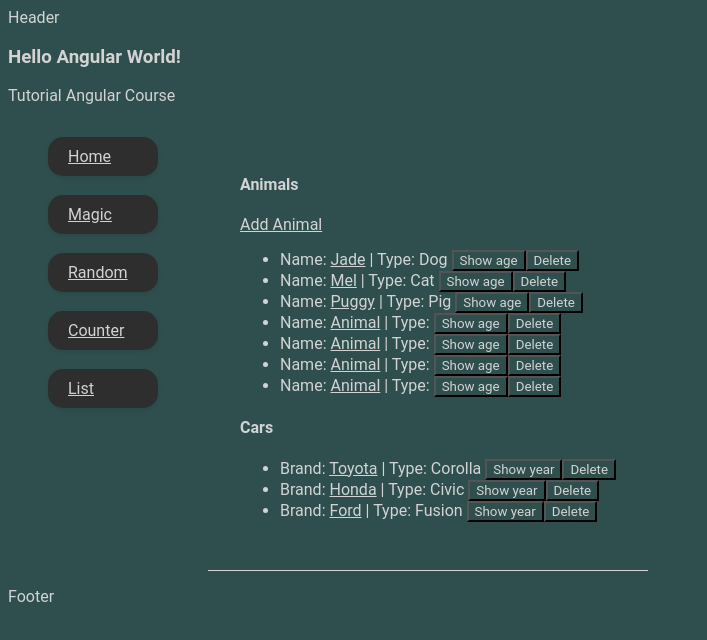
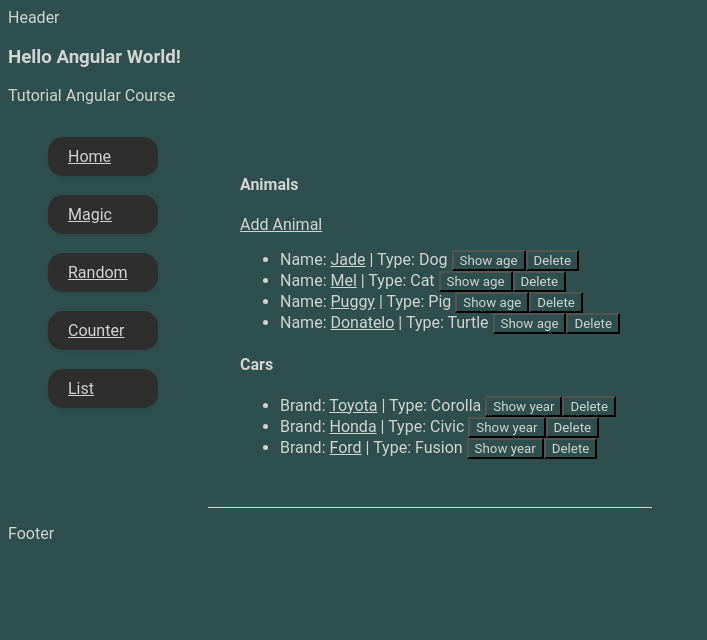
Before and after one commit to rcamarano/curso-angular, an Angular app: page /list in a window 1280 px wide. Shown: the top 640 px of the page, without its empty margins (0-707 px from the left). Built offline with nearby package versions, Linux system fonts and the light colour scheme; data requests are answered from the project's data file.

Commit message:
Add animal working, sending POST to mock API

```diff
--- a/db.json
+++ b/db.json
@@ -19,28 +19,10 @@
       "age": 2
     },
     {
-      "id": "da66",
-      "name": "Animal",
-      "type": "",
-      "age": 0
-    },
-    {
-      "id": "aa41",
-      "name": "Animal",
-      "type": "",
-      "age": 0
-    },
-    {
-      "id": "9e9b",
-      "name": "Animal",
-      "type": "",
-      "age": 0
-    },
-    {
-      "id": "0645",
-      "name": "Animal",
-      "type": "",
-      "age": 0
+      "id": "31cc",
+      "name": "Donatelo",
+      "type": "Turtle",
+      "age": 28
     }
   ],
   "cars": [
--- a/src/app/app.module.ts
+++ b/src/app/app.module.ts
@@ -1,7 +1,7 @@
 import { NgModule } from '@angular/core';
 import { BrowserModule, provideClientHydration } from '@angular/platform-browser';
 import { FormsModule, ReactiveFormsModule } from '@angular/forms';
-import { HttpClientModule } from '@angular/common/http';
+import { HttpClientModule, provideHttpClient, withFetch } from '@angular/common/http';
 
 import { AppRoutingModule } from './app-routing.module';
 import { AppComponent } from './app.component';
@@ -21,6 +21,7 @@ import { TwoWayBindComponent } from './components/two-way-bind/two-way-bind.comp
 import { ItemDetailComponent } from './components/item-detail/item-detail.component';
 import { ItemDetailCarComponent } from './components/item-detail-car/item-detail-car.component';
 import { AddAnimalComponent } from './components/add-animal/add-animal.component';
+import { ListService } from './services/list.service';
 
 @NgModule({
   declarations: [
@@ -51,7 +52,8 @@ import { AddAnimalComponent } from './components/add-animal/add-animal.component
     ReactiveFormsModule,
   ],
   providers: [
-    provideClientHydration()
+    provideClientHydration(),
+    provideHttpClient(withFetch()),
   ],
   bootstrap: [AppComponent]
 })
--- a/src/app/components/add-animal/add-animal.component.html
+++ b/src/app/components/add-animal/add-animal.component.html
@@ -1,16 +1,16 @@
 <h3>Add a new animal to the list</h3>
-<form [formGroup]="addAnimal" class="forms" (ngSubmit)="SaveData">
+<form [formGroup]="addAnimal" class="forms" (ngSubmit)="SaveData()">
     <div class="form-group">
         <label for="name">Name:</label>
         <input type="text" id="name" name="name" placeholder="Enter tha animal's name" formControlName="name" required>
     </div>
     <div class="form-group">
         <label for="type">Type:</label>
-        <input type="text" id="type" name="type" placeholder="Enter the animal's type" formControlType="type" required>
+        <input type="text" id="type" name="type" placeholder="Enter the animal's type" formControlName="type" required>
     </div>
     <div class="form-group">
         <label for="age">Age:</label>
-        <input type="number" id="age" name="age" formControlAge="age" required>
+        <input type="number" id="age" name="age" formControlName="age" required>
     </div>
     <button type="submit">Add Animal</button>
 </form>
--- a/src/app/services/list.service.ts
+++ b/src/app/services/list.service.ts
@@ -36,6 +36,7 @@ export class ListService {
     return this.http.get<Cars>(`${this.apiCarsUrl}/${id}`);
   }
   saveAnimalData( data: any ){
+
     // console.log(data);
     return this.http.post(this.apiAnimalsUrl, data);
   }
```
